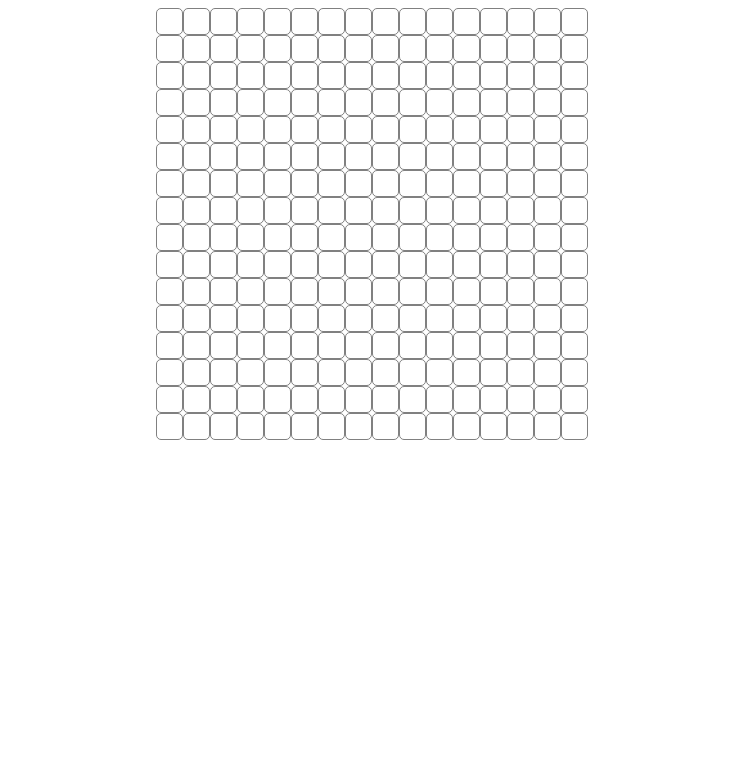
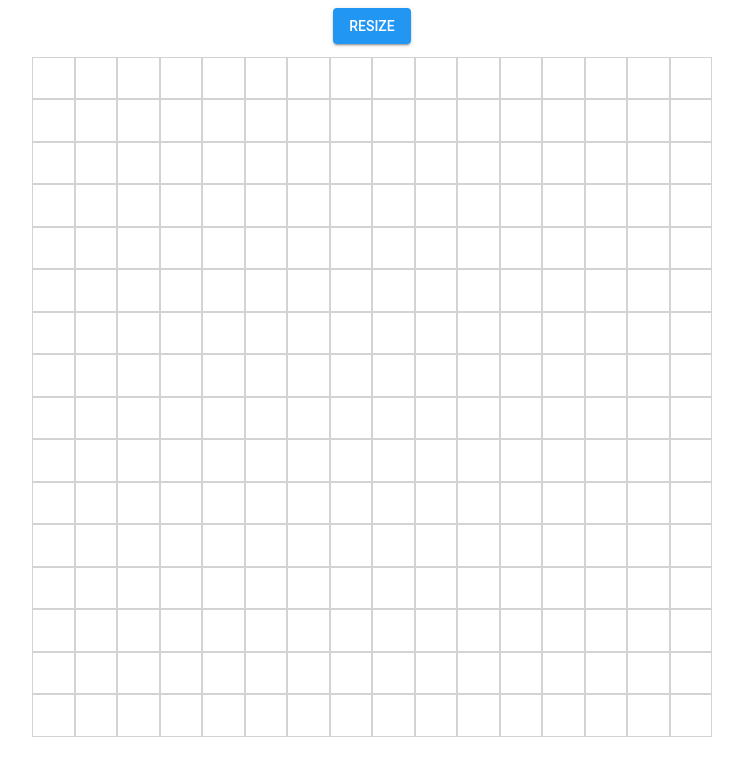
Before and after one commit to themansbak/etch_a_sketch, a plain HTML site: page index.html in a window 1280 px wide. Shown: the whole page, without its empty margins (268-1011 px from the left). Drawn offline with Linux system fonts and the light colour scheme.

Commit message:
added vw change to contain div/grid size

```diff
--- a/index.html
+++ b/index.html
@@ -5,7 +5,11 @@
     <title>Etch-A-Sketch</title>
     <link rel="stylesheet" type="text/css" href="style.css">
   </head>
-  <body class="container">
+  <body>
+    <div class="header">
+      <button class="resize-button" onclick="submitInput()">Resize</button>
+    </div>
+    <div class="container"></div>
   </body>
 </html>
 
--- a/source.js
+++ b/source.js
@@ -1,12 +1,9 @@
-/*
-Use grid-template
-- default is 16x16
-- create div, add div, for n-times (min: 16)
-- on hover, cell should change to a different color (use rgb)
-*/
 const container = document.querySelector('.container');
-console.log('here');
-createCells(addClass);
+createCells();
+
+function submitInput() {
+  createCells(100);
+}
 
 function addClass() {
   const cells = document.querySelectorAll('.cell');
@@ -17,13 +14,14 @@ function addClass() {
   });
 }
 
-function createCells(callback, numCells=16) {
-  for (var i=0; i<numCells; i++) {
-    for (var j=0; j<numCells; j++) {
-      const div = document.createElement('div');
-      div.classList.add('cell');
-      container.append(div);
-    }
+function createCells(numCells=16) {
+  container.innerHTML = '';
+  container.style.gridTemplateColumns = 'repeat('+numCells+',1fr)';
+  container.style.gridTemplateRows = 'repeat('+numCells+',1fr)';
+  for (var i=0; i<numCells**2; i++) {
+    const div = document.createElement('div');
+    div.classList.add('cell');
+    container.append(div);
   }
-  callback();
+  addClass();
 }
--- a/style.css
+++ b/style.css
@@ -1,21 +1,54 @@
+body {
+  display: grid;
+  grid-template-areas:
+    "header"
+    "container";
+  justify-content: center;
+  grid-row-gap: 1vw;
+}
+button, input {
+  font-family: "Helvetica, sans-serif";
+  font-size: 16px;
+}
+button {
+  border: none;
+  border-radius: 4px;
+  padding: 0 16px;
+  min-width: 64px;
+  text-transform: uppercase;
+  color: rgb(var(--pure-material-onprimary-rgb, 255, 255, 255));
+  background-color: rgb(var(--pure-material-primary-rgb, 33, 150, 243));
+  box-shadow: 0 3px 1px -2px rgba(0, 0, 0, 0.2), 0 2px 2px 0 rgba(0, 0, 0, 0.14), 0 1px 5px 0 rgba(0, 0, 0, 0.12);
+  font-family: var(--pure-material-font, "Roboto", "Segoe UI", BlinkMacSystemFont, system-ui, -apple-system);
+  font-size: 14px;
+  font-weight: 500;
+  line-height: 36px;
+}
+input {
+  font-size:18px;
+  padding:10px 10px 10px 5px;
+  width: 5vw;
+  border:none;
+  border-bottom:1px solid #757575;
+}
+.header {
+  grid-area: header;
+  margin: auto;
+}
 .container {
   display: grid;
-  grid-template-columns: repeat(16, auto);
-  justify-content: center;
+  margin: auto 0;
+  width: 85vw;
+  height: 85vw;
+  max-width: 85vh;
+  max-height: 85vh;
+  grid-area: container;
 }
-/* #p-1 {
-  grid-area
-} */
-
 .cell {
-  width: 25px;
-  height: 25px;
   border-style: solid;
   border-width: 1px;
-  border-color: gray;
-  border-radius: 5px;
+  border-color: lightgray;
 }
-
 .cell:hover {
   transform: scale(1.1);
   background-color: rgb(132,98,253);
```
